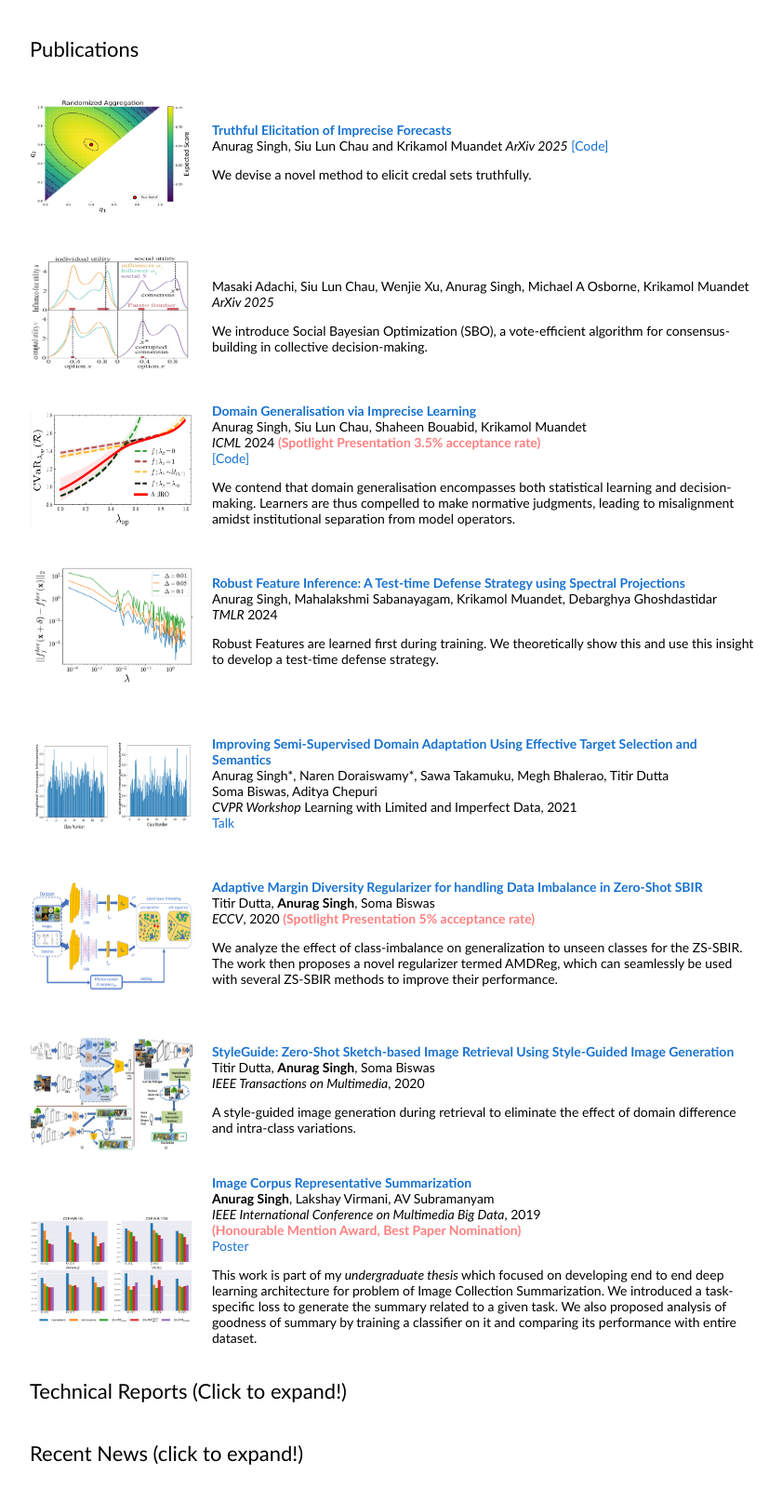
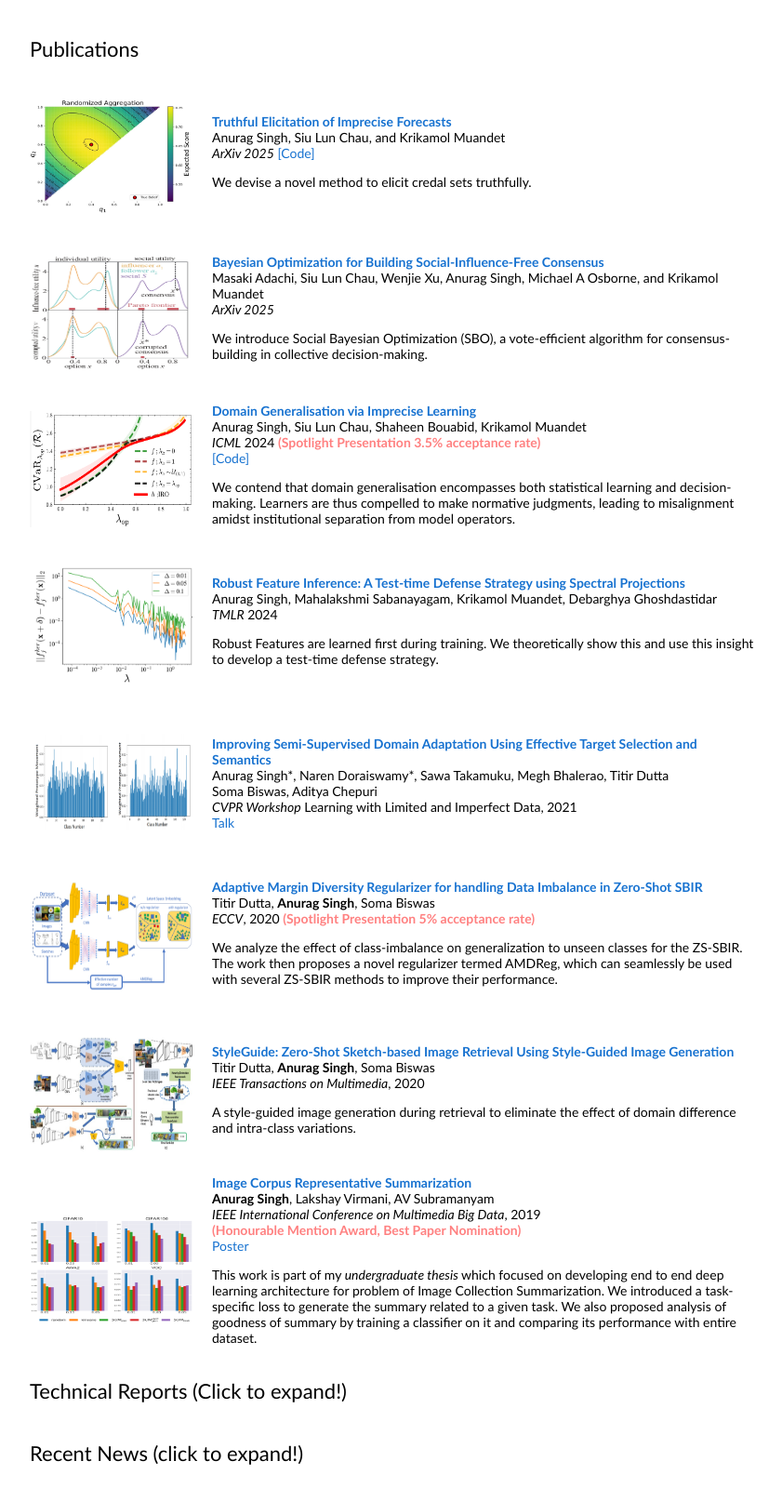
Before and after one commit to Anurag14/anurag14.github.io, a Jekyll site: the page built from index.html, in a window 1280 px wide, cut to the strip 288-1946 px from the top of the page. Shown: the top 1614 px of the strip at 93% size, without its empty margins (228-1069 px from the left). Built offline with Jekyll 4.4.1, drawn with Linux system fonts in a browser that asks for light colours.

Commit message:
Update mainpage.html

```diff
--- a/_layouts/mainpage.html
+++ b/_layouts/mainpage.html
@@ -67,7 +67,7 @@
         <a href="https://arxiv.org/pdf/2503.16395" target="_blank">
         <papertitle>Truthful Elicitation of Imprecise Forecasts</papertitle>
         </a><br>
-        Anurag Singh, Siu Lun Chau and Krikamol Muandet<be>
+        Anurag Singh, Siu Lun Chau, and Krikamol Muandet<br>
         <em>ArXiv 2025</em> <a href="https://github.com/muandet-lab/Imprecise-Scoring-Rule">[Code]</a><br>
 	<p>We devise a novel method to elicit credal sets truthfully.
  </p>
@@ -79,9 +79,9 @@
         </td>
         <td width="75%" valign="middle">
         <a href="https://arxiv.org/pdf/2502.07166" target="_blank">
-        <papertitle></papertitle>
+        <papertitle>Bayesian Optimization for Building Social-Influence-Free Consensus</papertitle>
         </a><br>
-        Masaki Adachi, Siu Lun Chau, Wenjie Xu, Anurag Singh, Michael A Osborne, Krikamol Muandet<be>
+        Masaki Adachi, Siu Lun Chau, Wenjie Xu, Anurag Singh, Michael A Osborne, and Krikamol Muandet<br>
         <em>ArXiv 2025</em> <br>
 	<p>We introduce Social Bayesian Optimization (SBO), a vote-efficient algorithm for consensus-building in collective decision-making.
  </p>
```
